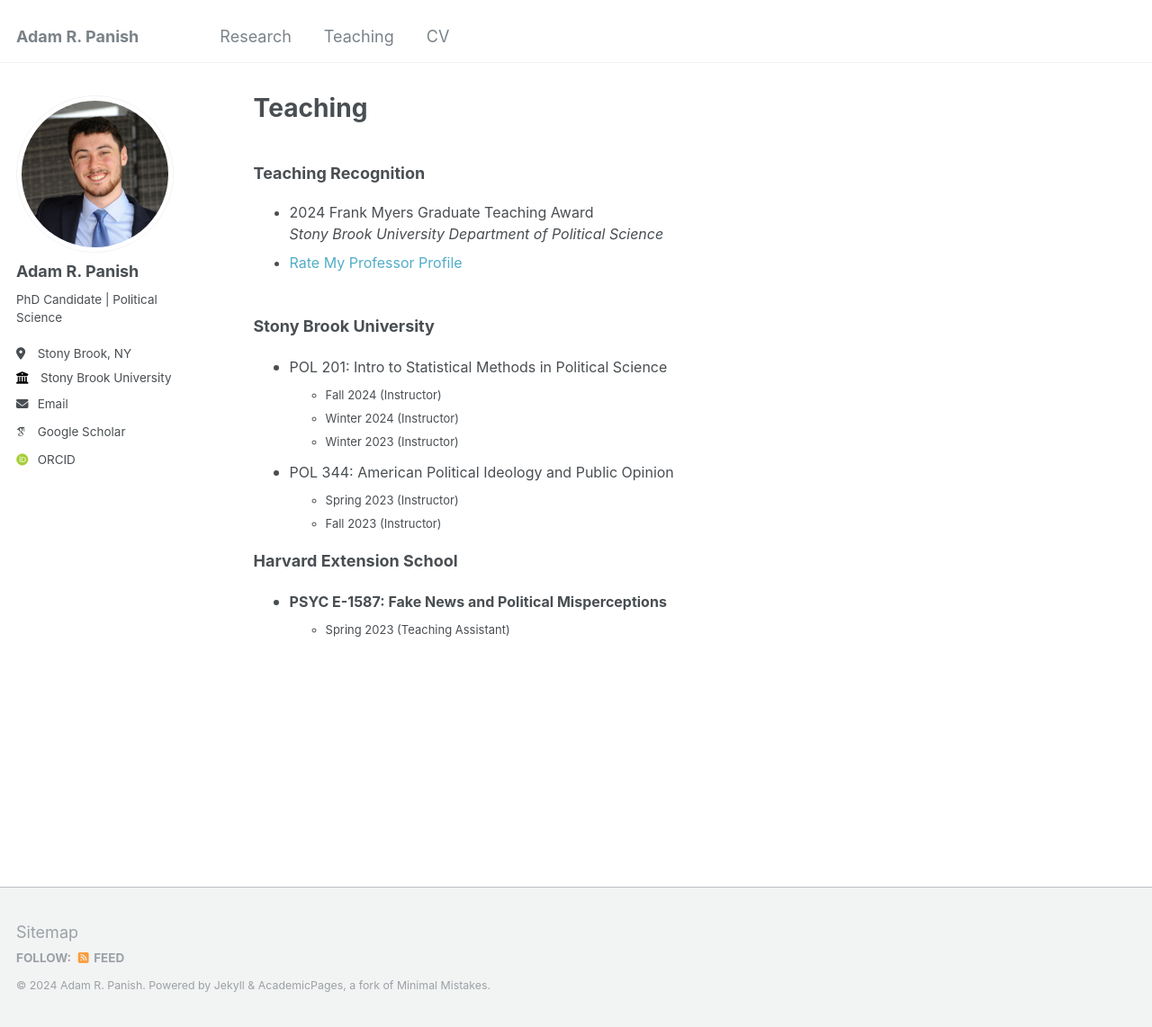
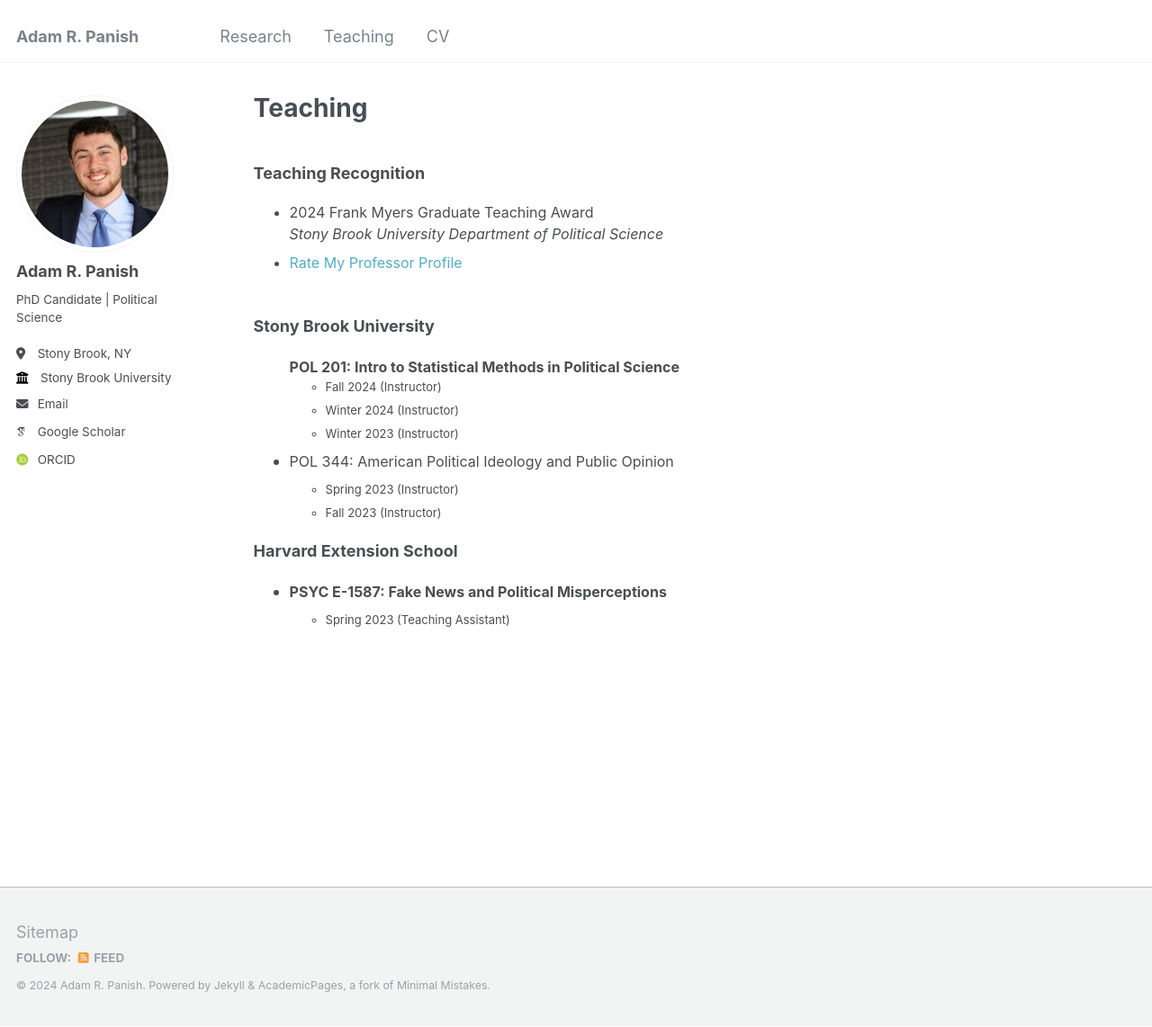
Before and after one commit to adampanish/adampanish.github.io, a Jekyll site: the page built from _pages/teaching.html, in a window 1280 px wide and 1142 px high. Shown: the whole window at 90% size. Built offline with Jekyll 4.4.1, drawn with Linux system fonts in a browser that asks for light colours; some web fonts are replaced.

Commit message:
Update teaching.html

```diff
--- a/_pages/teaching.html
+++ b/_pages/teaching.html
@@ -13,12 +13,16 @@
 
 <br>
 <font size=4><b>Stony Brook University</b></font><ul>
-<font size=3><li>POL 201: Intro to Statistical Methods in Political Science</font>
-<ul><font size=2>
+  <div class="row">
+  <div class="column">
+    <font size=3><b>POL 201: Intro to Statistical Methods in Political Science</b></font></div>
+  <div class="column"><ul><font size=2>
   <li>Fall 2024 (Instructor)</li>
   <li>Winter 2024 (Instructor)</li>
   <li>Winter 2023 (Instructor)</li></font>
-</ul></li>
+</ul></li></div>
+</div>
+
 <font size=3><li>POL 344: American Political Ideology and Public Opinion</font>
 <ul><font size=2>
   <li>Spring 2023 (Instructor)</li>
```
